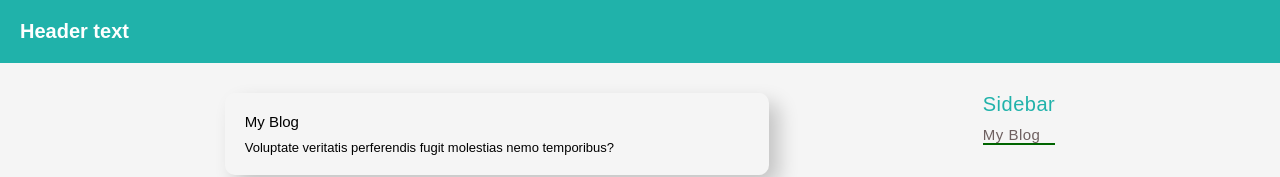
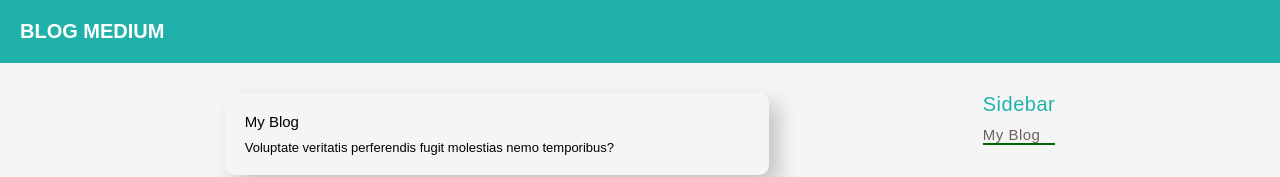
Before and after one commit to Judiciousmurich/Blog-React-App, a React (Create React App) app: page / in a window 1280 px wide. Shown: the top 177 px of the page. Built offline with nearby package versions, Linux system fonts and the light colour scheme.

Commit message:
Update App.jsx

```diff
--- a/src/App.jsx
+++ b/src/App.jsx
@@ -13,7 +13,7 @@ function App() {
   return (
      <div className="app-container">
       <div className="header">
-        <h1>Header text</h1>
+        <h1>BLOG MEDIUM</h1>
       </div>
       <div className="flex-container">
         <Blog />
```
